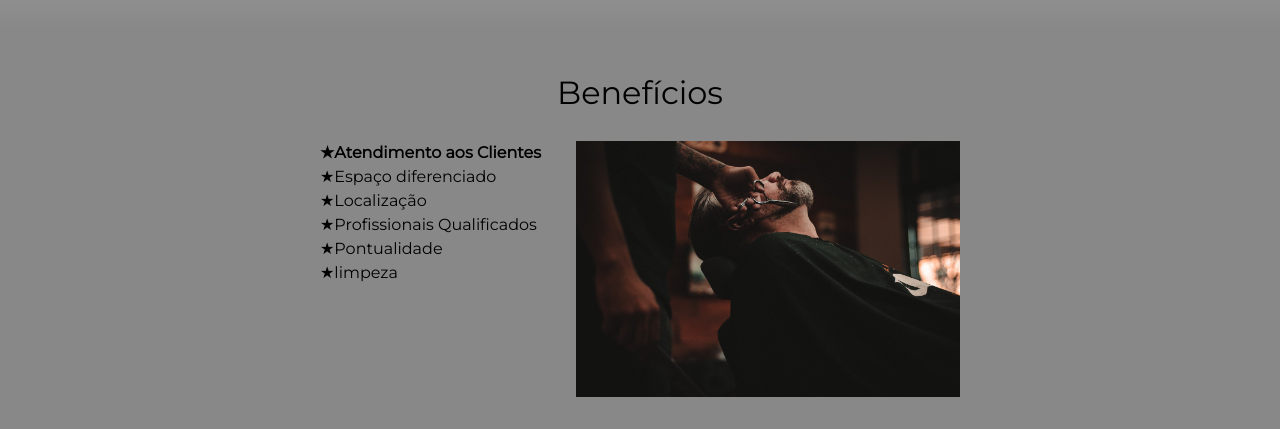
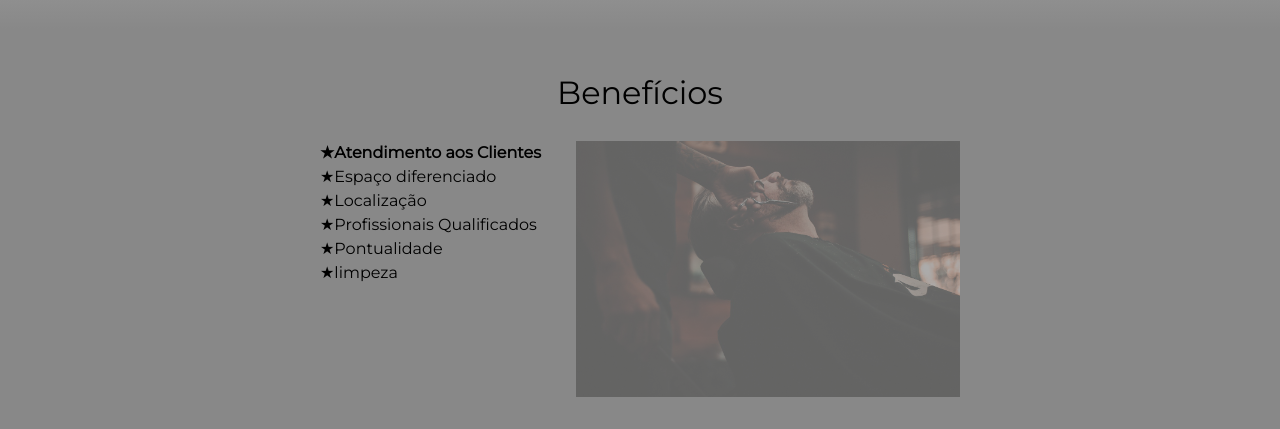
Before and after one commit to livehass/html5-css3, a plain HTML site: page index.html in a window 1280 px wide. In both pictures the pointer is over the picture 768 px from the left and 1846 px from the top of the page. Shown: the part 1578-2007 px from the top of the page. Drawn offline with Linux system fonts and the light colour scheme.

Commit message:
add rgb colors

```diff
--- a/style.css
+++ b/style.css
@@ -237,6 +237,13 @@ td, th {
 }
 .imagem-beneficios {
     width: 60%;
+    opacity: 1;
+    transition: 400ms;
+}
+.imagem-beneficios:hover {
+    opacity: 0.3;
+
+
 
 }
 .mapa p {
```
Also changed, not shown: 2 other files.
